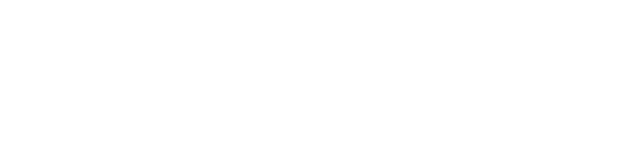
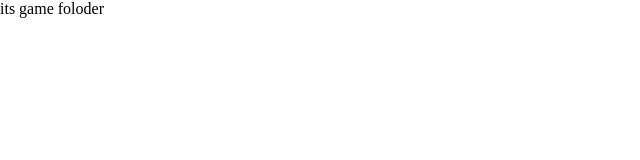
Before and after one commit to narangrg443/cv.github.io, a plain HTML site: page game/game.html in a window 1280 px wide. Shown: the whole page, without its empty margins (0-640 px from the left). Drawn offline with Linux system fonts and the light colour scheme.

Commit message:
update game.html

```diff
--- a/game/game.html
+++ b/game/game.html
@@ -23,6 +23,6 @@ https://narangrg443.github.io/cv.github.io/
 
   </head>
   <body>
-
+    its game foloder
   </body>
 </html>
```
